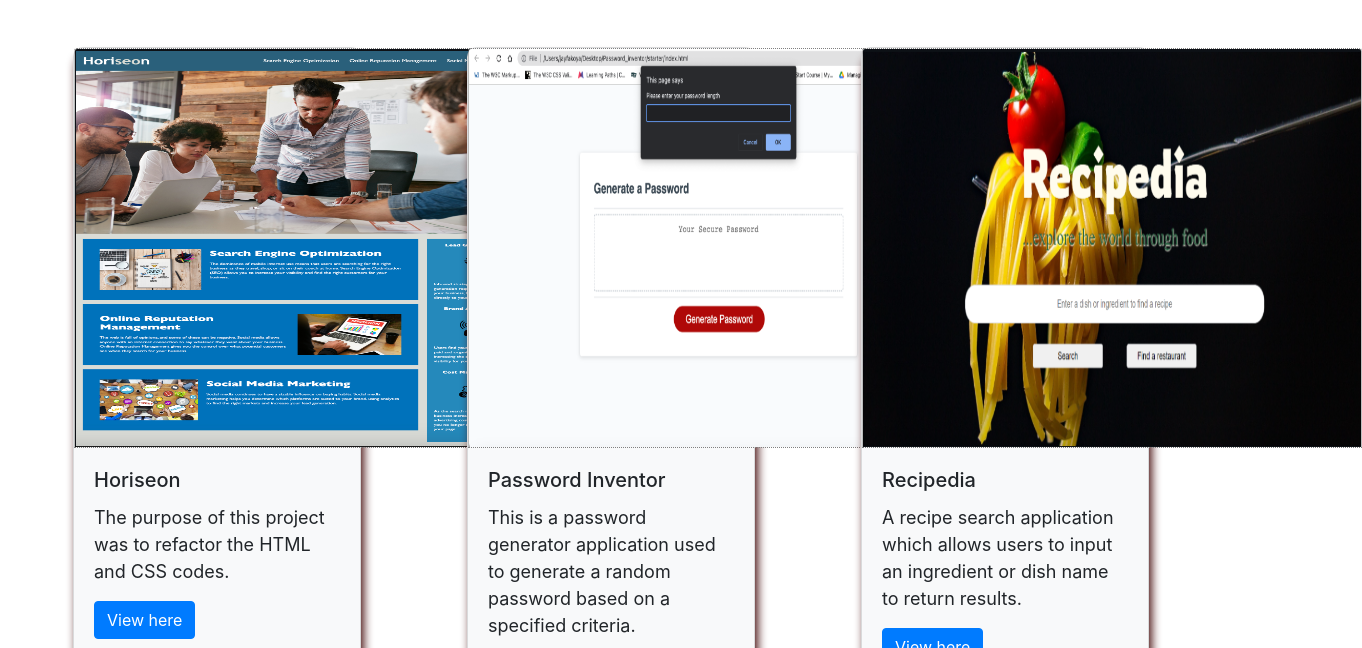
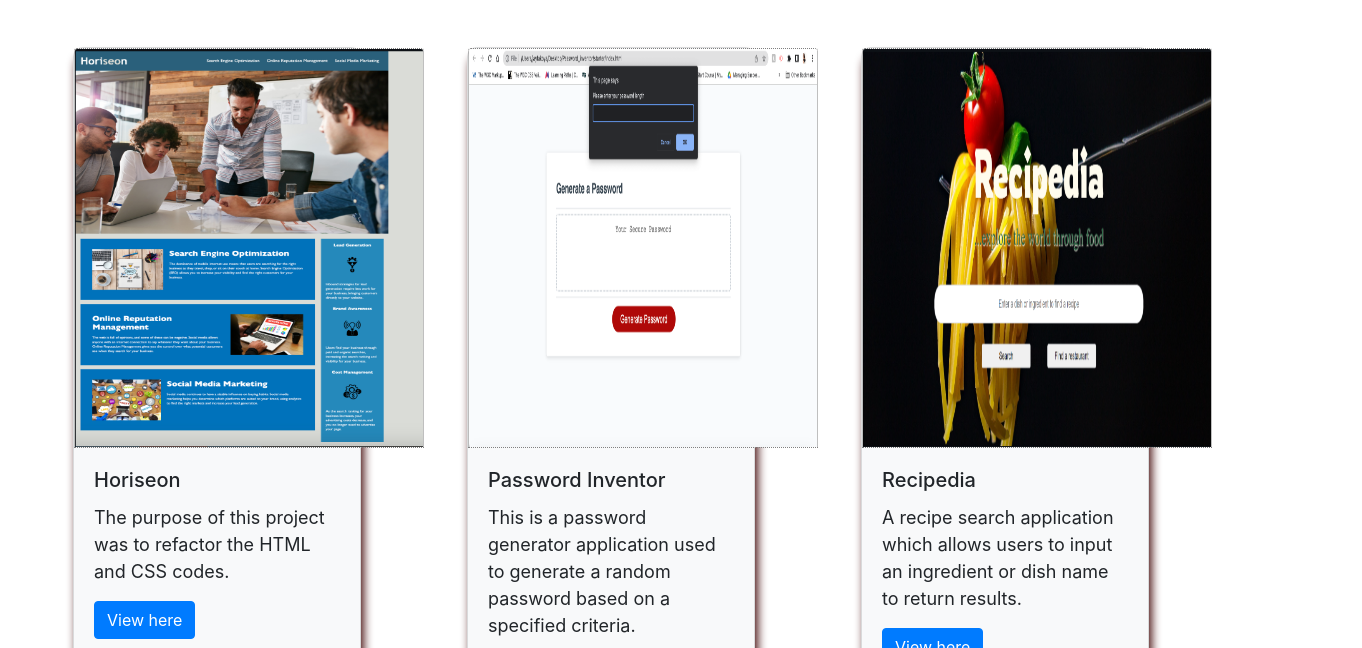
Before and after one commit to o1ujok3/01uj0k3_f4k5, a plain HTML site: page index.html in a window 1280 px wide. Shown: the part 624-1272 px from the top of the page, 1362 px wide, since content can reach past the window. Drawn offline with nearby package versions, Linux system fonts and the light colour scheme.

Commit message:
restructuring of cards

```diff
--- a/index.html
+++ b/index.html
@@ -57,7 +57,7 @@
       <div class="row container-fluid">
         <div class="cardContainer col-lg-4 col-md-4 col-sm-6">
             <div class="card bg-light mb-3" style="width: 18rem;">
-                <img src="Screenshot 2023-01-31 at 17.21.06.png" class="card-img-top" alt="Horiseon business">
+                <img src="/Screenshot 2023-01-31 at 17.21.06.png" class="card-img-top" alt="Horiseon business">
                 <div class="card-body">
                   <h5 class="card-title">Horiseon</h5>
                   <p class="card-text">The purpose of this project was to refactor the HTML and CSS codes.</p>
@@ -67,7 +67,7 @@
         </div>
         <div class="cardContainer col-lg-4 col-md-4 col-sm-6">
           <div class="card bg-light mb-3" style="width: 18rem;">
-              <img src="Screenshot 2023-01-31 at 17.23.52.png" class="card-img-top" alt="Password inventor">
+              <img src="/Screenshot 2023-01-31 at 17.23.52.png" class="card-img-top" alt="Password inventor">
               <div class="card-body">
                 <h5 class="card-title">Password Inventor</h5>
                 <p class="card-text">This is a password generator application used to generate a random password based on a specified criteria.</p>
@@ -77,7 +77,7 @@
       </div>
       <div class="cardContainer col-lg-4 col-md-4 col-sm-6">
         <div class="card bg-light mb-3" style="width: 18rem;">
-            <img src="Screenshot 2023-01-31 at 17.26.19.png" class="card-img-top" alt="Recipedia">
+            <img src="/Screenshot 2023-01-31 at 17.26.19.png" class="card-img-top" alt="Recipedia">
             <div class="card-body">
               <h5 class="card-title">Recipedia</h5>
               <p class="card-text">A recipe search application which allows users to input an ingredient or dish name to return results.</p>
--- a/style.css
+++ b/style.css
@@ -45,7 +45,7 @@ section div .row {
 }
 
 .card-img-top {
-    width: 500px;
+    width: 350px;
     margin: auto;
     border: 1px dotted grey;
     height: 50vh;
@@ -59,7 +59,7 @@ section div .row {
 }
 
 .card:hover {
-    transform: scale(1.5);
+    transform: scale(1.3);
 
 }
 
```
